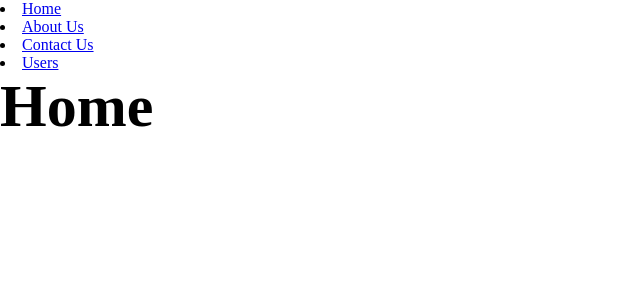
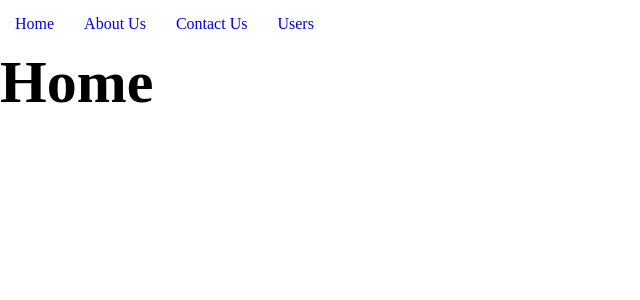
Before and after one commit to majiyd/React-Router-Redux-Context, a React (Create React App) app: page / in a window 1280 px wide. Shown: the top 300 px of the page, without its empty margins (0-640 px from the left). Built offline with nearby package versions, Linux system fonts and the light colour scheme.

Commit message:
did a bit of react router styling

```diff
--- a/src/components/AppRouter.js
+++ b/src/components/AppRouter.js
@@ -1,27 +1,30 @@
-import React from 'react';
-import {BrowserRouter as Router, Route, Link, Switch} from "react-router-dom"
-import Home from './Home'
+import React from "react";
+import { BrowserRouter as Router, Route, NavLink, Switch } from "react-router-dom";
+import Home from "./Home";
 import About from "./About";
 import Contact from "./Contact";
 import Users from "./Users";
-import NotFound from "./404.js"
+import NotFound from "./404";
+import styles from "../styles/Nav.module.css";
 
-export default class AppRouter extends React.Component{
-    render(){
+export default class AppRouter extends React.Component {
+  render() {
     return (
-			<Router>
-				<li>
-					<Link to="/">Home</Link>
+      <Router >
+				<nav className={styles.nav}>
+					<li className={styles.link}>
+						<NavLink activeClassName="active" to="/">Home</NavLink>
 					</li>
-				<li>
-					<Link to="/About/">About Us</Link>
+					<li className={styles.link}>
+						<NavLink activeClassName="active" to="/About/">About Us</NavLink>
 					</li>
-				<li>
-					<Link to="/Contact/">Contact Us</Link>
+					<li className={styles.link}>
+						<NavLink activeClassName="active" to="/Contact/">Contact Us</NavLink>
 					</li>
-				<li>
-					<Link to="/Users/">Users</Link>
+					<li className={styles.link}>
+						<NavLink activeClassName="active" to="/Users/">Users</NavLink>
 					</li>
+				</nav>
 
         <Switch>
           <Route path="/" exact component={Home} />
--- a/src/index.js
+++ b/src/index.js
@@ -1,6 +1,6 @@
 import React from 'react';
 import ReactDOM from 'react-dom';
 import App from "./App"
-import './index.css'
+import './reset.css'
 
 ReactDOM.render(<App />, document.getElementById('root'));
--- a/src/index.css
+++ b/src/reset.css
@@ -2,4 +2,5 @@
   padding: 0;
   margin: 0;
   box-sizing: border-box;
+  text-decoration: none;
 }
--- /dev/null
+++ b/src/styles/Nav.module.css
@@ -0,0 +1,7 @@
+.nav{
+  display: flex;
+  list-style-type: none;
+}
+.link{
+  padding: 15px 15px;
+}
```
Lines whose indentation alone changed are shown as unchanged.
